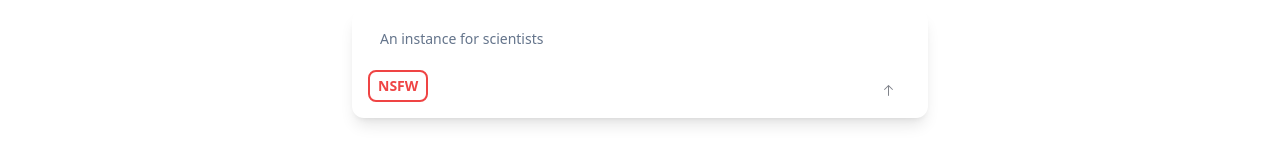
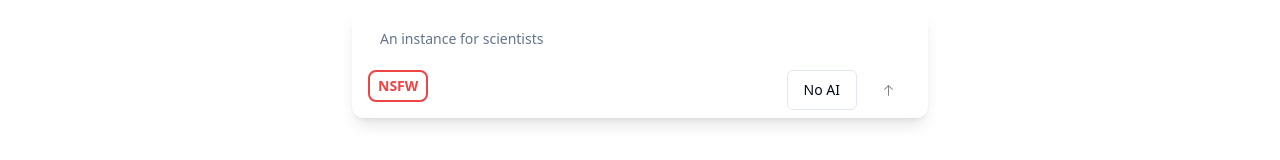
Before and after one commit to paulbgtr/mastosearch, a React (Vite) app in the folder frontend/: page / in a window 1280 px wide. Shown: the part 374-534 px from the top of the page. Built offline with nearby package versions, Linux system fonts and the light colour scheme.

Commit message:
feat: diff search view depending on the isAI state
If the isAI state is true, everything will remain the same.
Else, the SearchInput component is not rendered and the AllowNSFW component too.

```diff
--- a/frontend/src/components/Search/SearchBar/SearchBar.tsx
+++ b/frontend/src/components/Search/SearchBar/SearchBar.tsx
@@ -1,5 +1,7 @@
+import { useContext } from "react";
 import { SearchInput } from "./SearchInput";
 import { SearchControl } from "./SearchControl/SearchControl";
+import { SearchContext } from "@/components/context/SearchContext";
 
 /**
  * A search bar component that contains a search input and a search control with additional styling
@@ -19,9 +21,16 @@ export const SearchBar = ({
   searchExample: string;
   handleSubmit: () => void;
 }) => {
+  const { isAI } = useContext(SearchContext);
+
   return (
     <div className="flex-col w-full px-4 py-2 shadow-lg rounded-xl">
-      <SearchInput inputRef={inputRef} searchExample={searchExample} />
+      {isAI ? (
+        <SearchInput inputRef={inputRef} searchExample={searchExample} />
+      ) : (
+        // todo
+        <div></div>
+      )}
       <SearchControl handleSubmit={handleSubmit} />
     </div>
   );
--- a/frontend/src/components/Search/SearchBar/SearchControl/SearchControl.tsx
+++ b/frontend/src/components/Search/SearchBar/SearchControl/SearchControl.tsx
@@ -16,10 +16,18 @@ export const SearchControl = ({
 }: {
   handleSubmit: () => void;
 }) => {
-  const { query, isNSFW, setIsNSFW } = useContext(SearchContext);
+  const { query, isNSFW, setIsNSFW, isAI, setIsAI } = useContext(SearchContext);
   return (
     <div className="flex justify-between mt-3">
+      {isAI ? (
         <AllowNSFW isNSFW={isNSFW} setIsNSFW={setIsNSFW} />
+      ) : (
+        <span></span>
+      )}
+      <div className="flex gap-2">
+        <Button onClick={() => setIsAI(!isAI)} variant="outline">
+          {isAI ? "No AI" : "AI"}
+        </Button>
         <Button
           title="Search"
           onClick={handleSubmit}
@@ -29,5 +37,6 @@ export const SearchControl = ({
           <ArrowUpIcon />
         </Button>
       </div>
+    </div>
   );
 };
```
Lines whose indentation alone changed are shown as unchanged.
